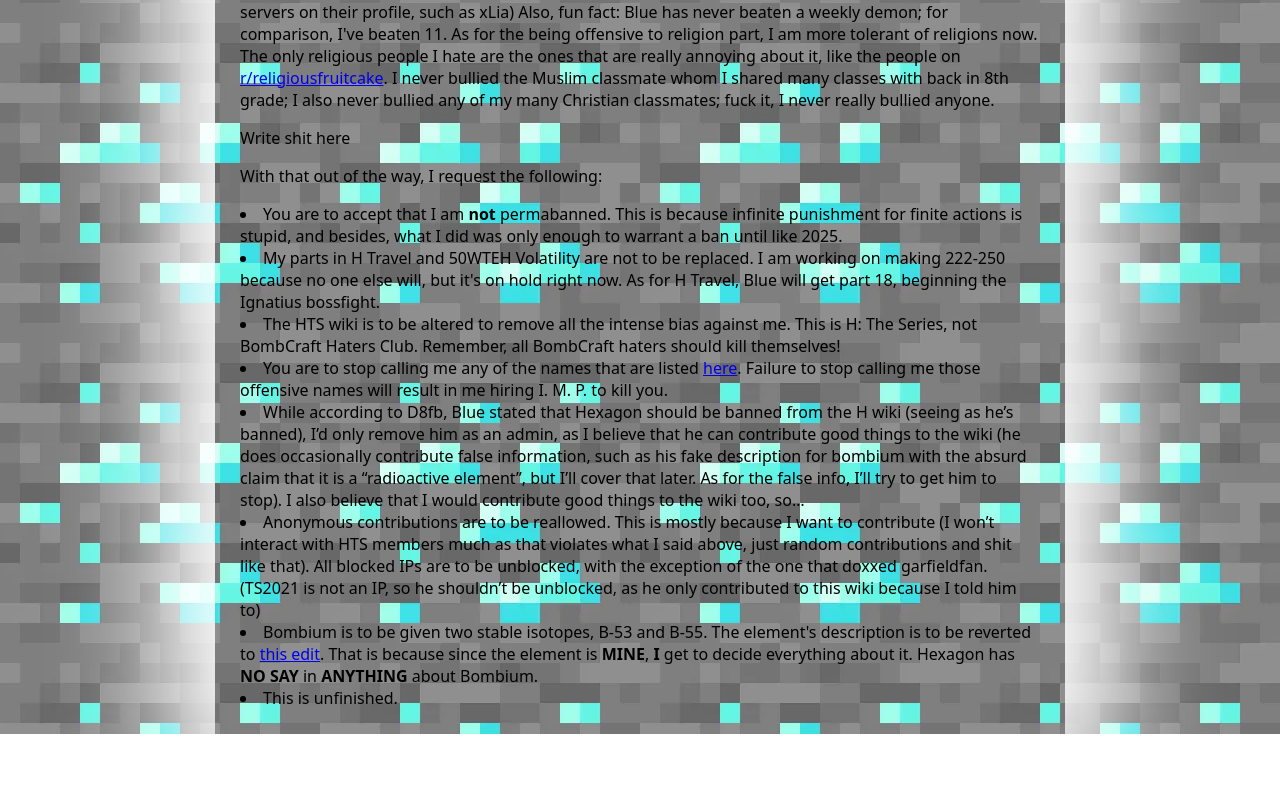
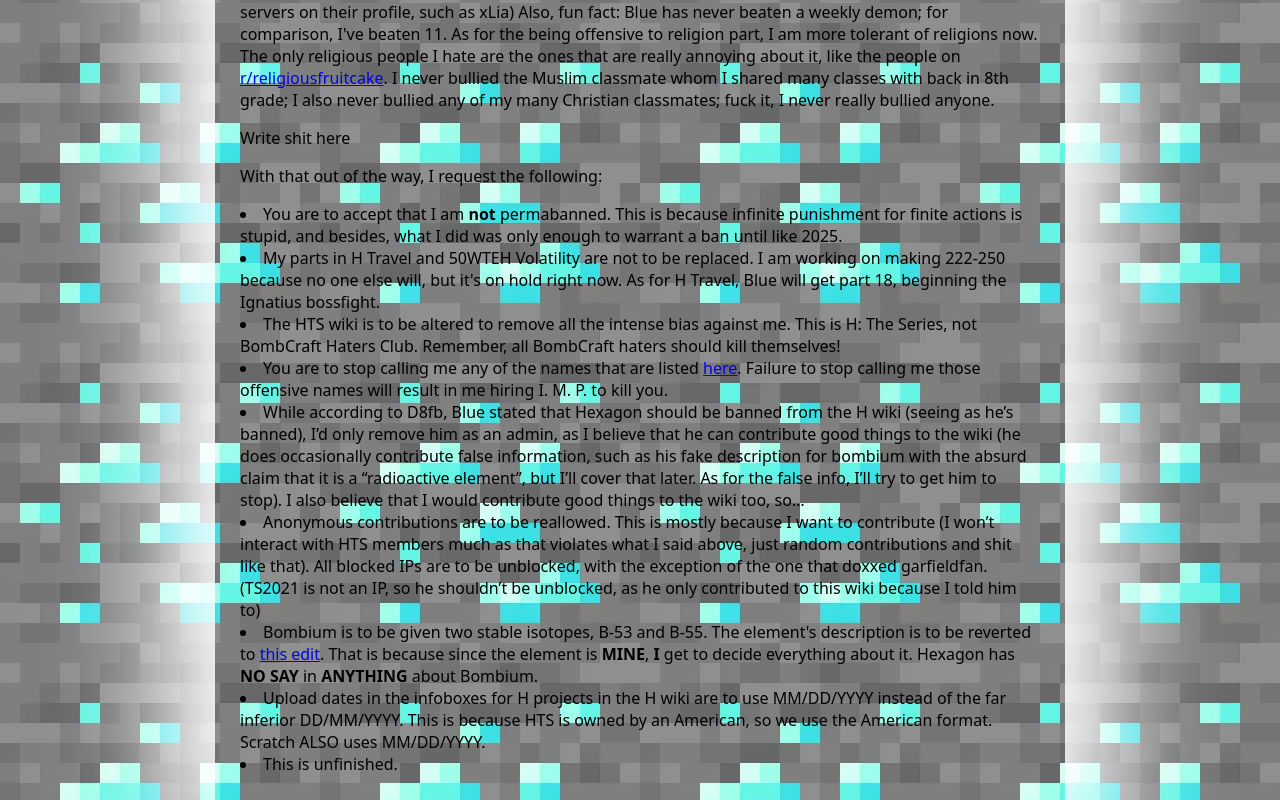
Before and after one commit to ImmediateMurderProfessionals/HTS-apology, a plain HTML site: page index.html in a window 1280 px wide. Shown: the part 617-1417 px from the top of the page. Before the commit the page ends 1351 px from the top, so only its background shows below. Drawn offline with Linux system fonts and the light colour scheme; a script that the page names is missing.

Commit message:
Update index.html

```diff
--- a/index.html
+++ b/index.html
@@ -49,6 +49,8 @@
     he only contributed to this wiki because I told him to)</li>
     <li>Bombium is to be given two stable isotopes, B-53 and B-55. The element's description is to be reverted to <a href=https://team-h-the-series.fandom.com/wiki/Bombium?oldid=961>
     this edit</a>. That is because since the element is <b>MINE</b>, <b>I</b> get to decide everything about it. Hexagon has <b>NO SAY</b> in <b>ANYTHING</b> about Bombium.</li>
+    <li>Upload dates in the infoboxes for H projects in the H wiki are to use MM/DD/YYYY instead of the far inferior DD/MM/YYYY. This is because HTS is owned by an American, so we use
+    the American format. Scratch ALSO uses MM/DD/YYYY.</li>
     <li>This is unfinished.</li>
   </div>
 </body>
```
